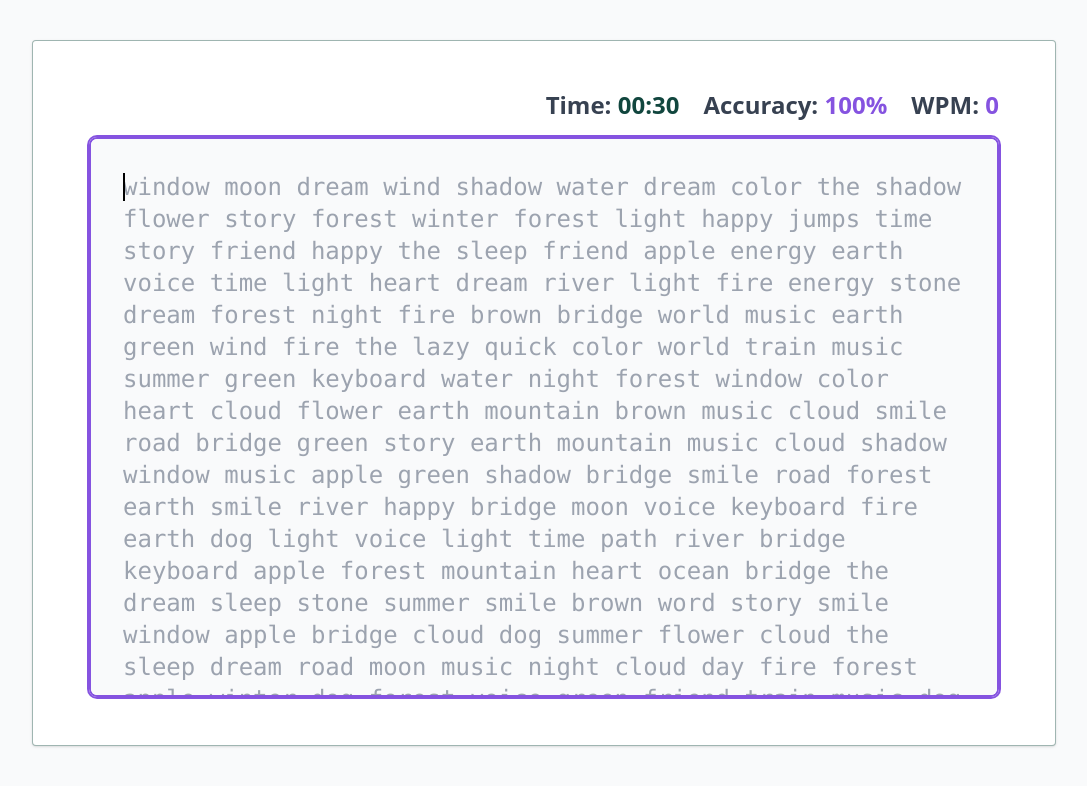
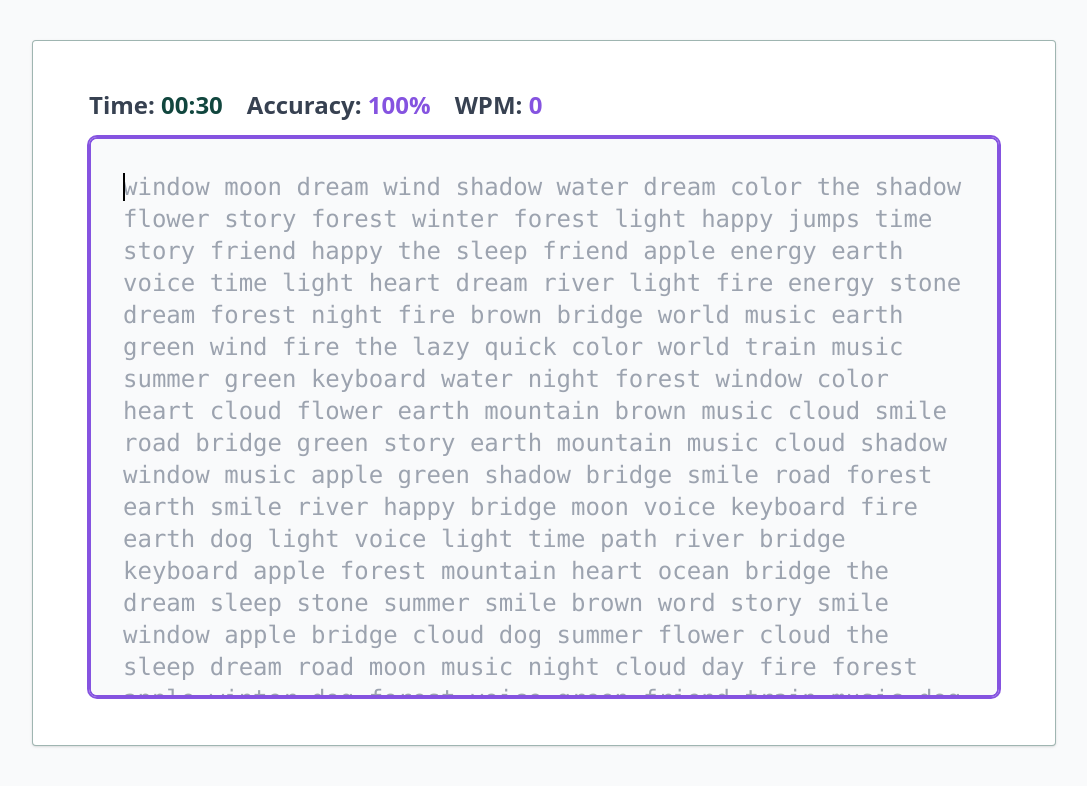
Before and after one commit to JamesWilson1996/TypingGame, a React (Vite) app in the folder frontend/: page / in a window 1280 px wide. Both pictures are taken after a click on the button "Start Game". Shown: the top 786 px of the page, without its empty margins (96-1183 px from the left). Built offline with nearby package versions, Linux system fonts and the light colour scheme.

Commit message:
More formatting

```diff
--- a/frontend/src/components/TypingGame.jsx
+++ b/frontend/src/components/TypingGame.jsx
@@ -121,7 +121,7 @@ export default function TypingGame({ onFinish }) {
       setFinished(true);
       const wordsTyped = input.length / 5;
       const finalWpm = Math.round(wordsTyped / (TEST_DURATION_SECONDS / 60));
-      const finalAccuracy = totalTyped > 0 ? Math.round((totalCorrect / totalTyped) * 100) : 100;
+      const finalAccuracy = totalTyped > 0 ? Math.round((totalCorrect / totalTyped) * 100) : 0;
       onFinish(finalWpm, finalAccuracy);
     }
   }, [timeLeft, finished, input.length, totalTyped, totalCorrect, onFinish]);
@@ -156,7 +156,7 @@ export default function TypingGame({ onFinish }) {
     <div className="text-center p-6">
       {/* Live Stats (top-right) */}
       {!finished && (
-        <div className="mb-4 flex justify-end">
+        <div className="mb-4 flex justify-start">
           <div className="flex items-center gap-6 text-right text-lg sm:text-xl md:text-2xl font-semibold text-gray-700">
             <p>
               Time: <span className="text-[#11463E]">{String(Math.floor(timeLeft / 60)).padStart(2, '0')}:{String(timeLeft % 60).padStart(2, '0')}</span>
```
